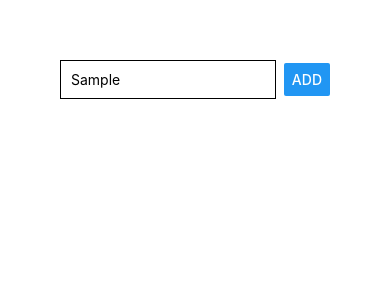
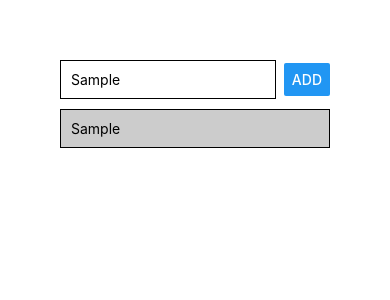
Before and after one commit to cherucole/My-Goals-App, a React Native app: screen / in a window 390 px wide. Both pictures are taken after typing "Sample" into the empty fields and a click on the button "ADD". Shown: the top 300 px of the page. Built offline with nearby package versions, Linux system fonts and the light colour scheme.

Commit message:
working on flatlist

```diff
--- a/App.js
+++ b/App.js
@@ -1,20 +1,71 @@
-import React from 'react';
-import { StyleSheet, Text, View, TextInput, Button } from 'react-native';
+import React, { useState } from "react";
+import {
+  StyleSheet,
+  Text,
+  View,
+  TextInput,
+  Button,
+  ScrollView,
+  FlatList
+} from "react-native";
 
 export default function App() {
+  const [enteredGoal, setEnteredGoal] = useState("");
+  const [courseGoals, setCourseGoals] = useState([]);
+
+  const goalInputHandler = enteredText => {
+    setEnteredGoal(enteredText);
+  };
+  const addGoalHandler = () => {
+    setCourseGoals(currentGoals => [
+      ...currentGoals,
+      { key: Math.random().toString(), value: enteredGoal }
+    ]);
+  };
+
   return (
-    <View style = {{padding: 60}}>
-      <View style={{flexDirection:"row", justifyContent:'space-between', alignItems:'center'}}>
-      <TextInput placeholder= "Enter your Goal" style = {{width: '80%', borderBottomColor:"black", borderWidth:1, padding:10}}/>
-      <Button title="ADD" />
+    <View style={styles.screen}>
+      <View style={styles.inputContainer}>
+        <TextInput
+          placeholder="Enter your Goal"
+          style={styles.input}
+          onChangeText={goalInputHandler}
+          value={enteredGoal}
+        />
+        <Button title="ADD" onPress={addGoalHandler} />
       </View>
-      <View>
-
-        </View>
+      <FlatList
+        data={courseGoals}
+        renderItem={itemData => (
+          <View style={styles.listItem}>
+            <Text>{itemData.item.value}</Text>
+          </View>
+        )}
+      />
     </View>
   );
 }
 
 const styles = StyleSheet.create({
-
+  screen: {
+    padding: 60
+  },
+  inputContainer: {
+    flexDirection: "row",
+    justifyContent: "space-between",
+    alignItems: "center"
+  },
+  input: {
+    width: "80%",
+    borderBottomColor: "black",
+    borderWidth: 1,
+    padding: 10
+  },
+  listItem: {
+    padding: 10,
+    marginVertical: 10,
+    backgroundColor: "#ccc",
+    borderColor: "black",
+    borderWidth: 1
+  }
 });
```
